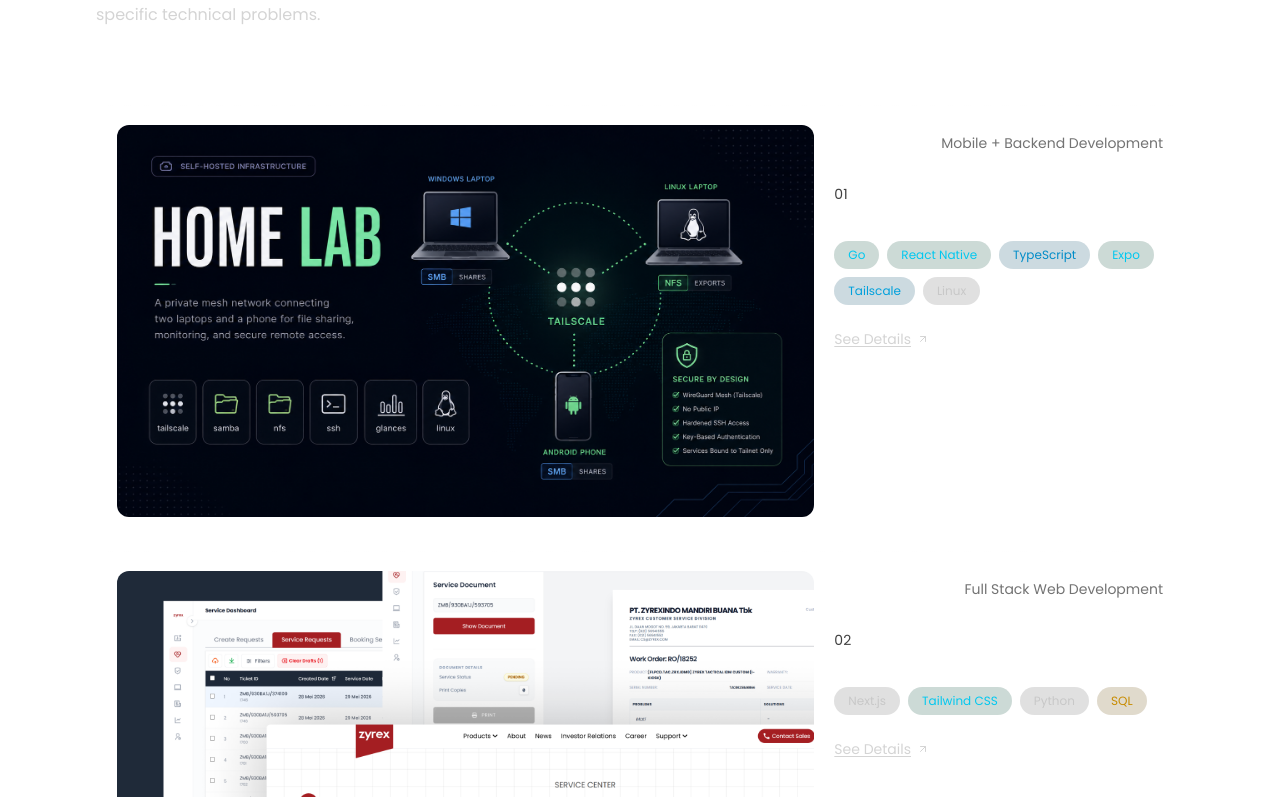
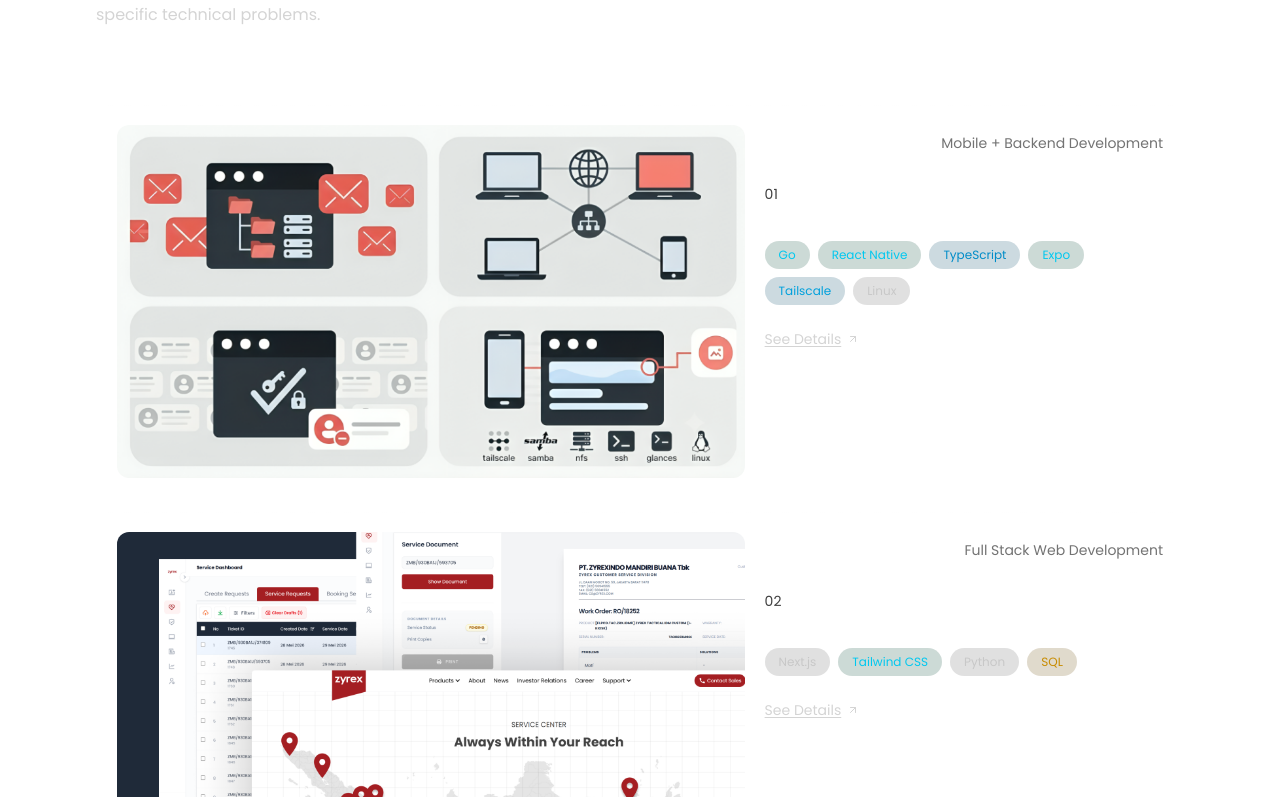
Before and after one commit to hideffrand/portfolio-v2, a Next.js app: page / in a window 1280 px wide. Shown: the part 3603-4400 px from the top of the page. Built offline with nearby package versions, Linux system fonts and the light colour scheme; no server answers.

Commit message:
minor UI fixes

```diff
--- a/app/[id]/page.tsx
+++ b/app/[id]/page.tsx
@@ -121,9 +121,9 @@
                                     className="object-contain"
                                 />
                             </div>
-                            <figcaption className="mt-3 text-[11px] uppercase tracking-[0.18em] text-neutral-500 font-medium">
+                            {/* <figcaption className="mt-3 text-[11px] uppercase tracking-[0.18em] text-neutral-500 font-medium">
                                 Fig. 1 — {project.title} interface
-                            </figcaption>
+                            </figcaption> */}
                         </figure>
                     </LogEntry>
 
--- a/modules/homepage.tsx
+++ b/modules/homepage.tsx
@@ -297,12 +297,11 @@
                 </div>
             </section>
 
-            {/* ─── Selected Works ────────────────────────────────────── */}
             <section className="relative z-10">
                 <div className="mt-24 mb-12 md:mt-40 md:mb-16">
                     <h2
                         id="works"
-                        className="text-xl sm:text-2xl md:text-4xl text-white font-light mb-3 tracking-tight font-medium"
+                        className="text-xl sm:text-2xl md:text-4xl text-white mb-3 tracking-tight font-medium"
                     >
                         Selected Works
                     </h2>
@@ -329,20 +328,19 @@
                                 style={{ top: getTop(i), zIndex: getZ(i) }}
                                 onClick={() => router.push(`/${project.id}`)}
                             >
-                                {/* Top shine */}
                                 <div className="pointer-events-none absolute inset-x-0 top-0 h-px rounded-t-2xl bg-gradient-to-r from-transparent via-white/12 to-transparent" />
 
+                                <div className="relative w-full md:w-3/5 aspect-[16/9] shrink-0 overflow-hidden rounded-xl">
                                     <Image
                                         src={project.img}
                                         alt={project.title}
-                                    width={800}
-                                    height={800}
-                                    className="w-full md:w-2/3 h-auto rounded-xl transition-transform duration-500 ease-out group-hover:scale-[1.01]"
+                                        fill
+                                        className="object-cover transition-transform duration-500 ease-out group-hover:scale-[1.01]"
                                         priority
                                     />
+                                </div>
 
                                 <div className="w-full flex flex-col justify-between items-start gap-4 sm:gap-6">
-                                    {/* Title row */}
                                     <div className="w-full flex justify-between items-start gap-4 pt-1 sm:pt-2">
                                         <p className="text-white font-semibold text-lg sm:text-xl leading-snug tracking-tight">
                                             {project.title}
@@ -352,12 +350,10 @@
                                         </p>
                                     </div>
 
-                                    {/* Index rule */}
                                     <div className="w-full flex justify-between text-neutral-700 text-sm border-b border-white/[0.08] pb-3">
                                         <span>0{i + 1}</span>
                                     </div>
 
-                                    {/* Stack tags */}
                                     <div className="flex flex-wrap gap-2">
                                         {project.stack.map((item, j) => (
                                             <div
@@ -369,7 +365,6 @@
                                         ))}
                                     </div>
 
-                                    {/* CTA */}
                                     <a
                                         href={project.url}
                                         onClick={e => e.stopPropagation()}
--- a/utils/data.ts
+++ b/utils/data.ts
@@ -38,7 +38,7 @@
   {
     id: "minilab",
     title: "Minilab",
-    img: "/homelab.png",
+    img: "/minilab.png",
     type: "Mobile + Backend Development",
     year: 2026,
     url: "",
```
Also changed, not shown: public/minilab.png (added). Lines whose indentation alone changed are shown as unchanged.
